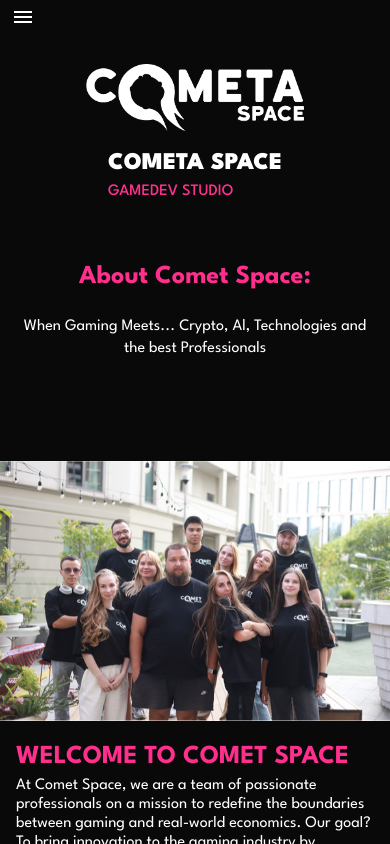
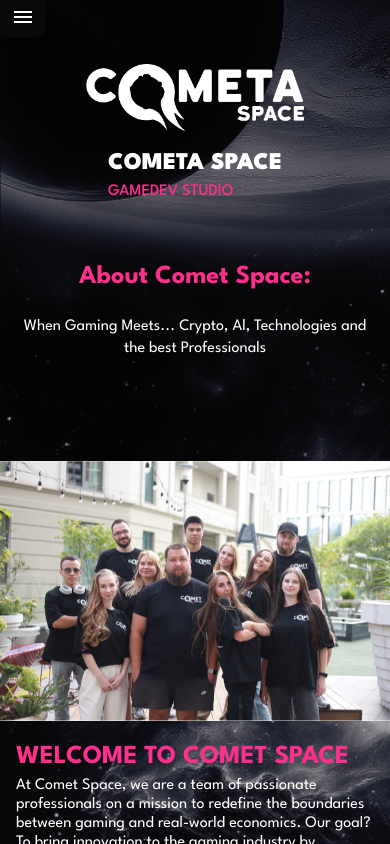
Before and after one commit to NNaumenko83/cometa, a React (Vite) app: page /about in a window 390 px wide. Shown: the top 844 px of the page. Built offline with nearby package versions, Linux system fonts and the light colour scheme.

Commit message:
[Add] Backgrounds for deskrop and mobile About page

```diff
--- a/src/pages/About/About.jsx
+++ b/src/pages/About/About.jsx
@@ -1,3 +1,4 @@
+import { StyledAboutPage } from './About.styled'
 import AboutSection from './sections/AboutSection/AboutSection'
 import FutureVision from './sections/FutureVision/FutureVision'
 import Hero from './sections/Hero/Hero'
@@ -7,14 +8,14 @@
 
 const About = () => {
     return (
-        <>
+        <StyledAboutPage>
             <Hero />
             <AboutSection />
             <OurMission />
             <FutureVision />
             <HowWeWork />
             <KeyRolesTeam />
-        </>
+        </StyledAboutPage>
     )
 }
 
--- a/src/pages/About/About.styled.js
+++ b/src/pages/About/About.styled.js
@@ -0,0 +1,14 @@
+import styled from '@emotion/styled'
+import DesktopBg from '../../assets/images/AboutPage/BgDesktop.png'
+import MobileBg from '../../assets/images/AboutPage/BgMobile.png'
+
+export const StyledAboutPage = styled.div`
+    background-image: url(${MobileBg});
+    background-position: top;
+    background-repeat: no-repeat;
+    background-size: 100%;
+
+    @media screen and (min-width: 768px) {
+        background-image: url(${DesktopBg});
+    }
+`
```
